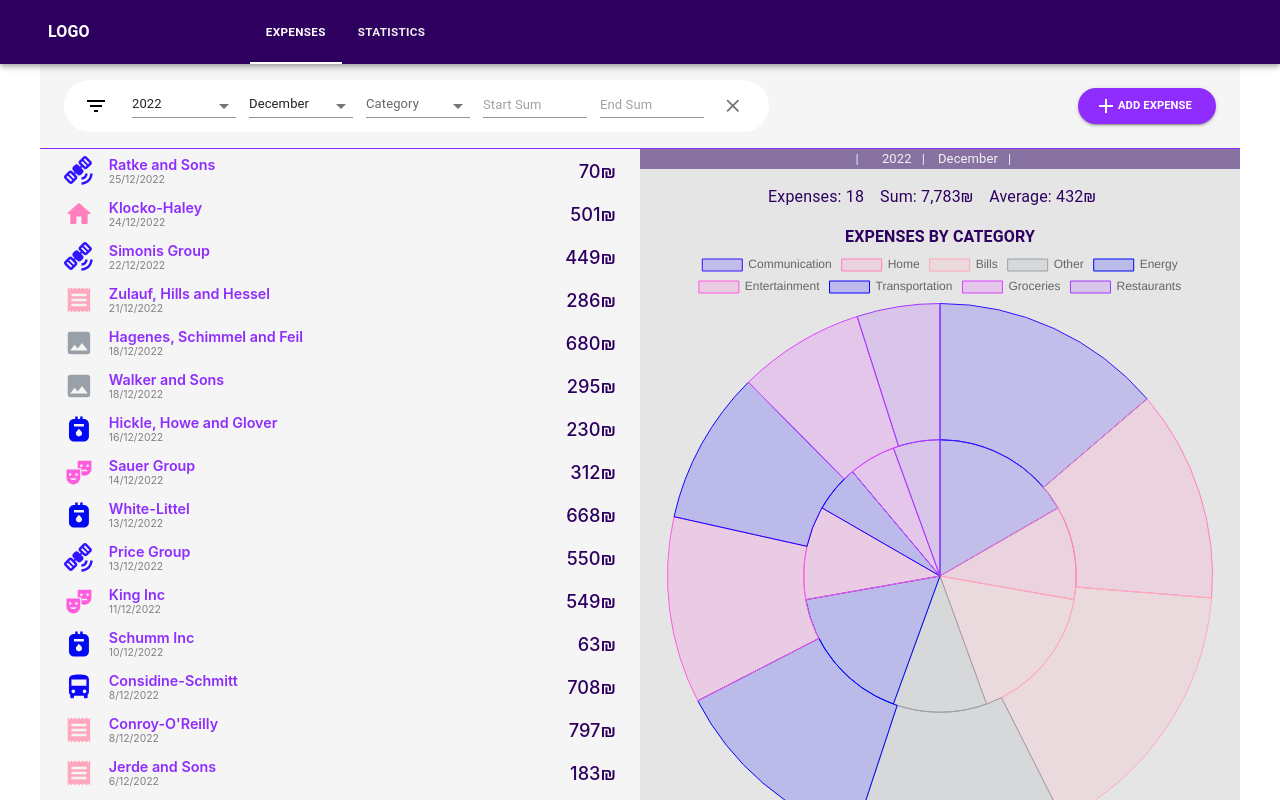
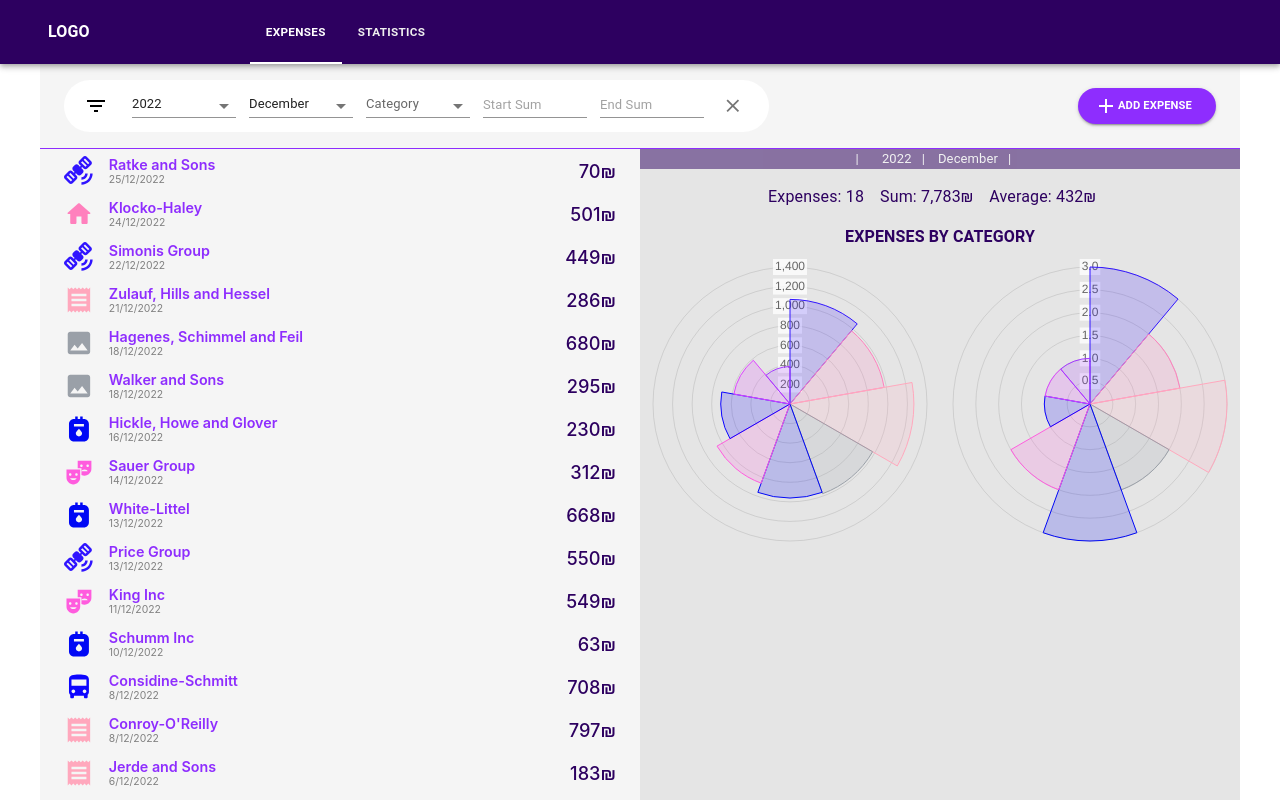
Before and after one commit to netanlb/Expanse-Report-App-React, a React (Create React App) app: page /expenses in a window 1280 px wide. Built offline with nearby package versions, Linux system fonts and the light colour scheme.

Commit message:
graphs pie to polar area

```diff
--- a/src/components/charts/pieChart.jsx
+++ b/src/components/charts/pieChart.jsx
@@ -1,13 +1,19 @@
-import { Pie } from "react-chartjs-2";
-import { Chart as ChartJS, ArcElement, Tooltip, Legend } from "chart.js";
+import { PolarArea } from "react-chartjs-2";
+import {
+  Chart as ChartJS,
+  RadialLinearScale,
+  ArcElement,
+  Tooltip,
+  Legend,
+} from "chart.js";
 import { colorPalette } from "../../utils/colorPalette";
 import { SPENT_ON_CATEGORY, NUM_OF_EXPENSES } from "../../utils/datasetLabels";
 import { Typography, Box } from "@mui/material";
 
-ChartJS.register(ArcElement, Tooltip, Legend);
+ChartJS.register(RadialLinearScale, ArcElement, Tooltip, Legend);
 
-export function PieChart({ expenseList, datasetLabels, groupBy }) {
-  const createData = (datasetLabels, groupBy) => {
+export function PieChart({ expenseList, datasetLabels, groupBy, showLabels }) {
+  const createData = (datasetLabels, groupBy, showLabels) => {
     if (!(expenseList || datasetLabels || groupBy)) return;
     const data = {
       labels: [],
@@ -53,16 +59,17 @@ export function PieChart({ expenseList, datasetLabels, groupBy }) {
       }
     });
 
+    if (!showLabels) data.labels = [];
+
     return data;
   };
 
   return (
     expenseList && (
       <Box sx={{ marginBottom: "3em" }}>
-        <Typography sx={{ fontWeight: 600, textAlign: "center" }}>
-          EXPENSES BY {groupBy.toUpperCase()}
-        </Typography>
-        <Pie data={createData(datasetLabels, groupBy)}></Pie>
+        <PolarArea
+          data={createData(datasetLabels, groupBy, showLabels)}
+        ></PolarArea>
       </Box>
     )
   );
--- a/src/pages/expanses/components/expense-details/general-details/general-details.jsx
+++ b/src/pages/expanses/components/expense-details/general-details/general-details.jsx
@@ -1,4 +1,4 @@
-import { Container, Typography } from "@mui/material";
+import { Container, Typography, Box } from "@mui/material";
 import { customScroll } from "../../../expanses.styled";
 import { PieChart } from "../../../../../components/charts/pieChart";
 import Legend from "../../../../../components/legend/legend";
@@ -40,6 +40,10 @@ export default function GeneralDetails({ expenseList, currentFilters }) {
         background: "var(--off-white-darker)",
         ...customScroll,
         color: "var(--purple-dark)",
+        "& .chartRow": {
+          display: "flex",
+          justifyContent: "center",
+        },
       }}
       disableGutters
     >
@@ -57,25 +61,67 @@ export default function GeneralDetails({ expenseList, currentFilters }) {
         <p className="item">Average: {calcAvgExpense().toLocaleString()}₪</p>
       </Typography>
       {!currentFilters?.Month && (
+        <div>
+          <Typography sx={{ fontWeight: 600, textAlign: "center" }}>
+            EXPENSES BY MONTH
+          </Typography>
+          <Box className="chartRow">
             <PieChart
               expenseList={expenseList}
-          datasetLabels={[SPENT_ON_CATEGORY, NUM_OF_EXPENSES]}
+              datasetLabels={[SPENT_ON_CATEGORY]}
               groupBy={GROUP_BY_MONTH}
+              showLabels={false}
             ></PieChart>
+            <PieChart
+              expenseList={expenseList}
+              datasetLabels={[NUM_OF_EXPENSES]}
+              groupBy={GROUP_BY_MONTH}
+              showLabels={false}
+            ></PieChart>
+          </Box>
+        </div>
       )}
       {!currentFilters?.Category && (
+        <div>
+          <Typography sx={{ fontWeight: 600, textAlign: "center" }}>
+            EXPENSES BY CATEGORY
+          </Typography>
+          <Box className="chartRow">
             <PieChart
               expenseList={expenseList}
-          datasetLabels={[SPENT_ON_CATEGORY, NUM_OF_EXPENSES]}
+              datasetLabels={[SPENT_ON_CATEGORY]}
               groupBy={GROUP_BY_CATEGORY}
+              showLabels={false}
             ></PieChart>
+            <PieChart
+              expenseList={expenseList}
+              datasetLabels={[NUM_OF_EXPENSES]}
+              groupBy={GROUP_BY_CATEGORY}
+              showLabels={false}
+            ></PieChart>
+          </Box>
+        </div>
       )}
       {!currentFilters?.Year && (
+        <div>
+          <Typography sx={{ fontWeight: 600, textAlign: "center" }}>
+            EXPENSES BY YEAR
+          </Typography>
+          <Box className="chartRow">
             <PieChart
               expenseList={expenseList}
-          datasetLabels={[SPENT_ON_CATEGORY, NUM_OF_EXPENSES]}
+              datasetLabels={[NUM_OF_EXPENSES]}
               groupBy={GROUP_BY_YEAR}
+              showLabels={false}
             ></PieChart>
+            <PieChart
+              expenseList={expenseList}
+              datasetLabels={[SPENT_ON_CATEGORY]}
+              groupBy={GROUP_BY_YEAR}
+              showLabels={false}
+            ></PieChart>
+          </Box>
+        </div>
       )}
     </Container>
   ) : (
--- a/src/pages/expanses/components/expense-details/specific-details/specific-details.jsx
+++ b/src/pages/expanses/components/expense-details/specific-details/specific-details.jsx
@@ -15,7 +15,7 @@ export default function SpecificExpenseDetails({
   }
 
   return (
-    <Container sx={{ background: "var(--off-white-darker)", ...customScroll }}>
+    <Container sx={customScroll}>
       <button
         onClick={() => {
           setChosenExpense();
--- a/src/pages/expanses/components/expenses-list/expenses-list.jsx
+++ b/src/pages/expanses/components/expenses-list/expenses-list.jsx
@@ -138,6 +138,7 @@ export default function ExpenseListComponent({
               setChosenExpense(chosenExpense?.id === item.id ? "" : item)
             }
             className={chosenExpense?.id == item.id ? "highlight" : ""}
+            key={item.id}
           >
             <Box
               sx={{
--- a/src/pages/expanses/expanses.styled.jsx
+++ b/src/pages/expanses/expanses.styled.jsx
@@ -15,6 +15,7 @@ export const StyledBox = styled(Box)(() => ({
 
 export const customScroll = {
   overflowY: "auto",
+  overflowX: "hidden",
   maxHeight: "calc(100vh - 149.23px)",
   "&::-webkit-scrollbar": {
     width: "0.4em",
```
Lines whose indentation alone changed are shown as unchanged.
